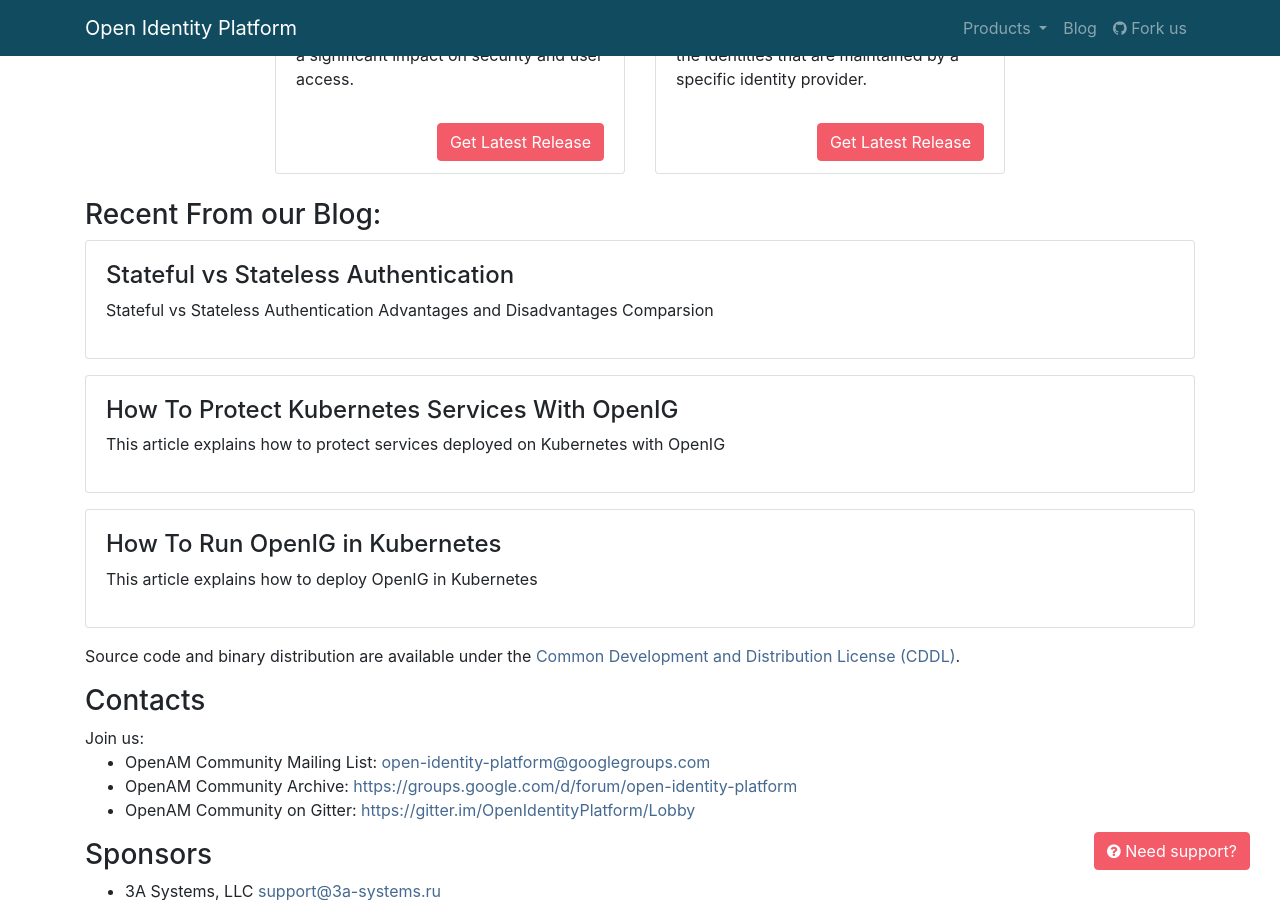
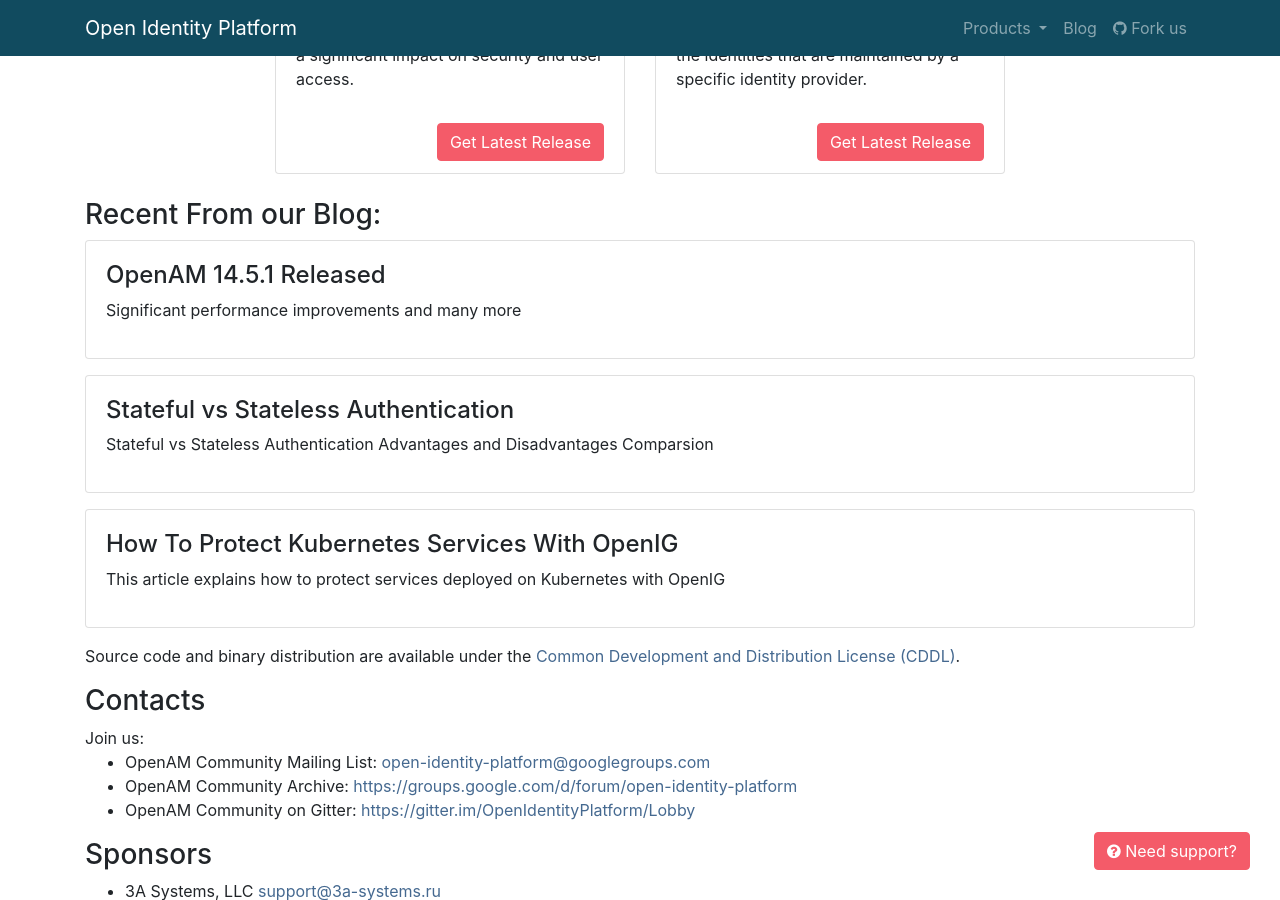
Before and after one commit to OpenIdentityPlatform/OpenIdentityPlatform.org, a Jekyll site: the page built from index.html, in a window 1280 px wide and 900 px high, scrolled down 1665 px. Built offline with Jekyll 4.4.1, drawn with Linux system fonts in a browser that asks for light colours; some of the changed lines change nothing that is shown.

Commit message:
openam-14-5-1-released

```diff
--- a/_data/blogposts.yml
+++ b/_data/blogposts.yml
@@ -1,3 +1,7 @@
+-
+  title: 'OpenAM 14.5.1 Released'
+  link: '/blog/openam-14-5-1-released'
+  description: 'Significant performance improvements and many more'
 -
   title: 'Stateful vs Stateless Authentication'
   link: '/blog/stateless-vs-stateful-authentication'
--- /dev/null
+++ b/blog/openam-14-5-1-released.md
@@ -0,0 +1,53 @@
+---
+layout: home
+landing-title: "OpenAM 14.5.1 Released"
+landing-title2: "OpenAM 14.5.1 Released"
+description: Open Identity Platform Community just released OpenAM v14.5.1
+keywords: 'OpenAM, Access Management, Authentication,  Radius, SSO, Single Sign On, Open Identity Platform, Release, OAuth2, Authentication, OIDC'
+imageurl: 'openam-logo.png'
+---
+# OpenAM 14.5.1 Released
+[Download](https://github.com/OpenIdentityPlatform/OpenAM/releases/tag/14.5.1)
+## What's new
+
+### Improvements
+
+* Added XUI support to reCaptcha authentication Module
+* Added Servlet 4+ support
+* Added columns to sessions table in admin console
+* Additional logging while using Windows SSO authentication module
+* Removed network STS call for token verification
+* Decreased maximum frequency with which the access time in the repository will be updated.
+* Use the device code grant type as defined in RFC8628 <sup><a href="#lscorcia">[2]</a></sup>
+* Advertise the device flow authorization endpoint in OIDC metadata <sup><a href="#lscorcia">[2]</a></sup>
+* Add a validator to verify the count of lowercase letters in password fields <sup><a href="#lscorcia">[2]</a></sup>
+* Allow running in Docker with a volume for configuration <sup><a href="#MartijnVdS">[4]</a></sup>
+* Add logging gz compression and change default suffix to `-MM.dd.yy-kk.mm.gz`
+* Add "status" claim in JWT token
+* Significant performance improvements
+
+### Fixes
+
+* Fixed ForgeRock AM/OpenAM Security Advisory 201801-03 <sup><a href="#openam-jp">[1]</a></sup>
+* Fixed [CVE-2019-17495](https://github.com/advisories/GHSA-c427-hjc3-wrfw) vulnerability
+* OAuth consent page ignores Accept-Language <sup><a href="#openam-jp">[1]</a></sup>
+* If the state parameter is passed to the logout handler, it should be returned to the RP <sup><a href="#lscorcia">[2]</a></sup>
+* When nonce is not returned in the id_token when using stateless tokens and request_type=code <sup><a href="#lscorcia">[2]</a></sup>
+* The OIDC device flow RFC says the parameter should be called verification_uri <sup><a href="#lscorcia">[2]</a></sup>
+* OIDC Device Flow does not work when implicit consent is allowed <sup><a href="#lscorcia">[2]</a></sup>
+* Fixed user search by realm
+* SAML2 module only works when it's the first item in chain <sup><a href="#lscorcia">[2]</a></sup>
+* Fix create-realm via cli <sup><a href="#ryancogswell">[3]</a></sup>
+* Correctly retrieve username from the ssoToken  <sup><a href="#lscorcia">[2]</a></sup>
+
+[All changes](https://github.com/OpenIdentityPlatform/OpenAM/compare/8528a5936479c2c56155910d8de597c2f9369317...944c26c6cdcafd96ac903b3a0bc9e2c7980888d7)
+
+## Thanks for the contibutions
+
+<i id="openam-jp"><i>1. <a href="https://github.com/openam-jp" target="_blank">https://github.com/openam-jp</a></i>
+
+<i id="lscorcia"><i>2. <a href="https://github.com/lscorcia" target="_blank">Luca Leonardo Scorcia</a></i>
+
+<i id="ryancogswell"><i>3. <a href="https://github.com/ryancogswell" target="_blank">Ryan Cogswell</a></i>
+
+<i id="MartijnVdS"><i>4. <a href="https://github.com/MartijnVdS" target="_blank">Martijn van de Streek</a></i>
```
